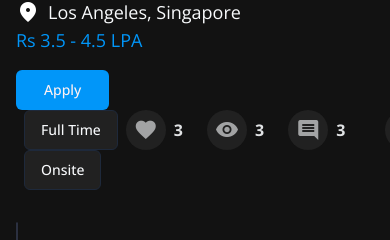
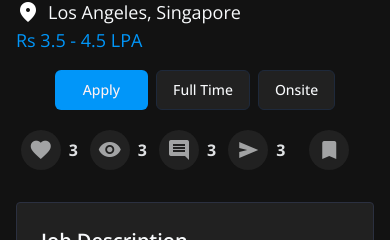
Before and after one commit to DEBargha2004/cgmeetup, a Next.js app: page /jobs/123 in a window 390 px wide. Shown: the part 310-550 px from the top of the page. Built offline with nearby package versions, Linux system fonts and the light colour scheme.

Commit message:
fix
specific job page made responsive

```diff
--- a/src/app/jobs/[jobId]/page.tsx
+++ b/src/app/jobs/[jobId]/page.tsx
@@ -63,8 +63,11 @@ export default function JobPage ({
         <div>
           <p className='text-lg text-primary'>Rs 3.5 - 4.5 LPA</p>
         </div>
-        <div className='flex justify-between gap-2 my-4 w-[calc(100%-400px)]'>
-          <div className='space-x-2'>
+        <div
+          className='flex flex-col xl:flex-row justify-between lg:items-start items-center
+          gap-y-5 xl:gap-2 my-4 w-full lg:w-[calc(100%-400px)]'
+        >
+          <div className='flex justify-between items-center gap-2'>
             <Button className='px-7'>Apply</Button>
             <Button variant={'outline'} className='bg-lightAccent'>
               Full Time
@@ -73,8 +76,8 @@ export default function JobPage ({
               Onsite
             </Button>
           </div>
-          <div className='flex justify-end items-center w-fit gap-10 mr-5'>
-            <div className='flex gap-6 items-center'>
+          <div className='flex justify-end items-center w-fit xl:gap-5 gap-3 mr-5'>
+            <div className='flex gap-3 xl:gap-6 items-center'>
               <div className='flex justify-between items-center gap-2'>
                 <div className='flex justify-center items-center bg-lightAccent h-10 w-10 rounded-full'>
                   <MaterialSymbolIcon className='text-2xl'>
@@ -121,8 +124,8 @@ export default function JobPage ({
         </div>
       </section>
 
-      <section className='flex gap-2 md:flex-row flex-col justify-between items-start'>
-        <section className='space-y-4 col-span-3 w-[calc(100%-400px)]'>
+      <section className='flex gap-2 lg:flex-row flex-col justify-between items-start'>
+        <section className='space-y-4 col-span-3 w-full lg:w-[calc(100%-400px)]'>
           <Card className='' id='job-description'>
             <CardHeader className='text-xl font-semibold'>
               Job Description
@@ -204,7 +207,7 @@ export default function JobPage ({
             </CardContent>
           </Card>
         </section>
-        <section className='h-fit w-1/4 min-w-[400px] space-y-2 rounded shrink-0'>
+        <section className='h-fit w-full lg:w-1/4 lg:min-w-[400px] space-y-2 rounded shrink-0'>
           <Button variant={'outline'} className='bg-transparent group'>
             <span className='group-hover:text-primary mr-2'>View All Jobs</span>
             <MaterialSymbolIcon classID=''>arrow_right_alt</MaterialSymbolIcon>
--- a/src/app/jobs/page.tsx
+++ b/src/app/jobs/page.tsx
@@ -124,12 +124,12 @@ export default function Dashboard () {
             </Card>
             <Card className='bg-transparent border-none col-span-3 xl:col-span-1'>
               <Card className='bg-transparent border-none'>
-                <CardHeader className='xl:pt-0 px-0 pb-3'>
+                <CardHeader className='xl:pt-0 px-1 pb-3'>
                   <CardTitle className='text-lg font-bold'>
                     Featured Jobs
                   </CardTitle>
                 </CardHeader>
-                <CardContent className='grid gap-4 px-0'>
+                <CardContent className='grid gap-4 px-1'>
                   <Link href={'/jobs/123'} className='inline-block w-full'>
                     <FeaturedJobCard />
                   </Link>
@@ -145,10 +145,10 @@ export default function Dashboard () {
                 </CardContent>
               </Card>
               <Card className='bg-transparent border-none'>
-                <CardHeader className='px-0'>
+                <CardHeader className='px-1'>
                   <CardTitle>Categories</CardTitle>
                 </CardHeader>
-                <CardContent className='grid grid-cols-2 gap-2 px-0'>
+                <CardContent className='grid grid-cols-2 gap-2 px-1'>
                   {sample_cateories.map(cat => (
                     <Button
                       variant={'outline'}
```
